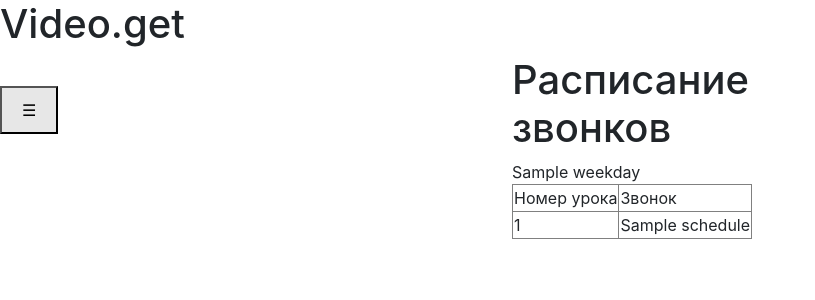
After one commit to Demonica22/school_bot, a Flask app: template templates/schedule_calls.html in a window 1280 px wide. The commit adds this page. Shown: the top 300 px of the page, without its empty margins (0-815 px from the left). Run offline with Flask 2, Linux system fonts and the light colour scheme; the template is opened without the code that fills it: most values are stand-ins (such as "Sample title", 1, 10 or a date in 2020); some libraries are stand-ins or nearby versions.

Commit message:
добавлено удаление, добавление и просмотр расписания звонков

```diff
--- a/index.py
+++ b/index.py
@@ -16,6 +16,7 @@ from api.schedule_resource import ScheduleResource, ScheduleListResource
 from api.schedule_calls_resource import ScheduleCallsResource, ScheduleCallsListResource
 from data.news import News
 from data.schedule import Schedule
+from data.schedule_calls import ScheduleCalls
 from wtforms.validators import DataRequired
 import datetime
 import os
@@ -224,7 +225,6 @@ def delete_news(id):
     return redirect('/news')
 
 
-
 @app.route('/schedule/lessons/add', methods=['GET', 'POST'])
 def add_schedule():
     session = create_session()
@@ -372,6 +372,97 @@ def edit_schedule_lessons(grade, weekday):
     return render_template('edit_schedule_lessons.html', data=schedule.schedule, errors=None)
 
 
+@app.route('/schedule/calls')
+def schedule_calls():
+    session = create_session()
+    data = session.query(ScheduleCalls).all()
+    return render_template('schedule_calls.html', data=data)
+
+
+@app.route('/schedule/calls/add', methods=['GET', 'POST'])
+def add_schedule_calls():
+    def validate():
+        errors = {}
+        data = list(request.form.items())
+        if len(data) == 1:
+            errors['weekdays'] = 'Не выбраны дни недели'
+        if not request.form['data']:
+            errors['data'] = 'Нет расписания звонков'
+        return errors
+
+    if not current_user.is_authenticated or current_user.roles.name != 'admin':
+        return redirect('/schedule/calls')
+
+    list_weekdays = [
+        ('понедельник', 'monday'), ('вторник', 'tuesday'), ('среда', 'wednesday'), ('четверг', 'thursday'),
+        ('пятница', 'friday'), ('суббота', 'saturday'), ('воскресенье', 'sunday')
+    ]
+
+    session = create_session()
+
+    list_weekdays_english = list(map(lambda x: x[1], list_weekdays))
+    list_weekdays_rus = list(map(lambda x: x[0], list_weekdays))
+
+    if request.method == 'POST':
+        if validate():
+            return render_template('add_and_edit_schedule_calls.html', weekdays=list_weekdays, errors=validate())
+        print(list(request.form.items()))
+        for form in list(request.form.items()):
+            if form[0] in list_weekdays_english:
+                schedulecalls = session.query(ScheduleCalls).filter(
+                    ScheduleCalls.weekday == list_weekdays_rus[list_weekdays_english.index(form[0])]).first()
+                flag = False
+                if not schedulecalls:
+                    flag = True
+                    schedulecalls = ScheduleCalls()
+
+                schedulecalls.weekday = list_weekdays_rus[list_weekdays_english.index(form[0])]
+                schedulecalls.schedule = request.form['data']
+
+                if flag:
+                    session.add(schedulecalls)
+                session.commit()
+
+        return redirect('/schedule/calls')
+
+        # for weekday in list_weekdays:
+
+    return render_template('add_and_edit_schedule_calls.html', weekdays=list_weekdays, errors=None)
+
+
+@app.route('/schedule/calls/edit/<int:id>', methods=['GET', 'POST'])
+def edit_schedule_calls(id):
+    def check():
+        errors = dict()
+        if request.form['data'] == '':
+            errors['data'] = 'Нет расписания звонков'
+
+    if not current_user.is_authenticated or current_user.roles.name != 'admin':
+        return redirect('/schedule/calls')
+
+    session = create_session()
+    data = session.query(ScheduleCalls).filter(ScheduleCalls.id == id).first()
+    print(data.schedule)
+    if request.method == 'POST':
+        if check():
+            return render_template('add_and_edit_schedule_calls.html', errors=check(), data=data.schedule)
+
+        data.schedule = request.form['data']
+        session.commit()
+        return redirect('/schedule/calls')
+    return render_template('add_and_edit_schedule_calls.html', errors=None, data=data.schedule)
+
+
+@app.route('/schedule/calls/delete/<int:id>')
+def delete_schedule_calls(id):
+    if not current_user.is_authenticated or current_user.roles.name != 'admin':
+        return redirect('/schedule/calls')
+    session = create_session()
+    session.query(ScheduleCalls).filter(ScheduleCalls.id == id).delete()
+    session.commit()
+    return redirect('/schedule/calls')
+
+
 if __name__ == '__main__':
     '''
     http://127.0.0.1:5000/
--- /dev/null
+++ b/static/css/schedule_calls.css
@@ -0,0 +1,5 @@
+#content{
+    position: absolute;
+    margin-left: 40%;
+    margin-right: 30%;
+}
--- a/templates/base.html
+++ b/templates/base.html
@@ -45,6 +45,9 @@
                 <p>
                     <a href="/news/add">Добавление новостей </a>
                 </p>
+                <p>
+                    <a href="/schedule/calls/add">Добавление расписания звонков</a>
+                </p>
             {% endif %}
             <p>
                 <a href="/schedule/calls">Раписание звонков</a>
--- /dev/null
+++ b/templates/schedule_calls.html
@@ -0,0 +1,21 @@
+{% extends "base.html" %}
+
+{% block content %}
+    <link rel="stylesheet" href="/static/css/schedule_calls.css">
+    <div id="content">
+        <h1>Расписание звонков</h1>
+        {% for calls in data %}
+        {{calls.weekday}}
+        <table border='1px'>
+            <tr><td>Номер урока</td><td>Звонок</td></tr>
+            {% for call in calls.schedule.split('\n') %}
+                <tr><td>{{loop.index}}</td><td>{{call}}</td></tr>
+            {% endfor %}
+            {% if current_user.is_authenticated and current_user.roles.name == 'admin' %}
+                <a href="/schedule/calls/edit/{{calls.id}}">Изменить</a>
+                <a href="/schedule/calls/delete/{{calls.id}}">Удалить</a>
+            {% endif %}
+        </table>
+        {% endfor %}
+    </div>
+{% endblock %}
```
Also changed, not shown: static/css/add_and_edit_schedule_calls.css (added, +19 -0 lines), static/css/style.css (added, +30 -0 lines), static/css/video.css (added, +9 -0 lines), templates/add_and_edit_schedule_calls.html (added, +67 -0 lines), db/data.sqlite, forms/add_and_edit_schedule_calls_form.py (added).
